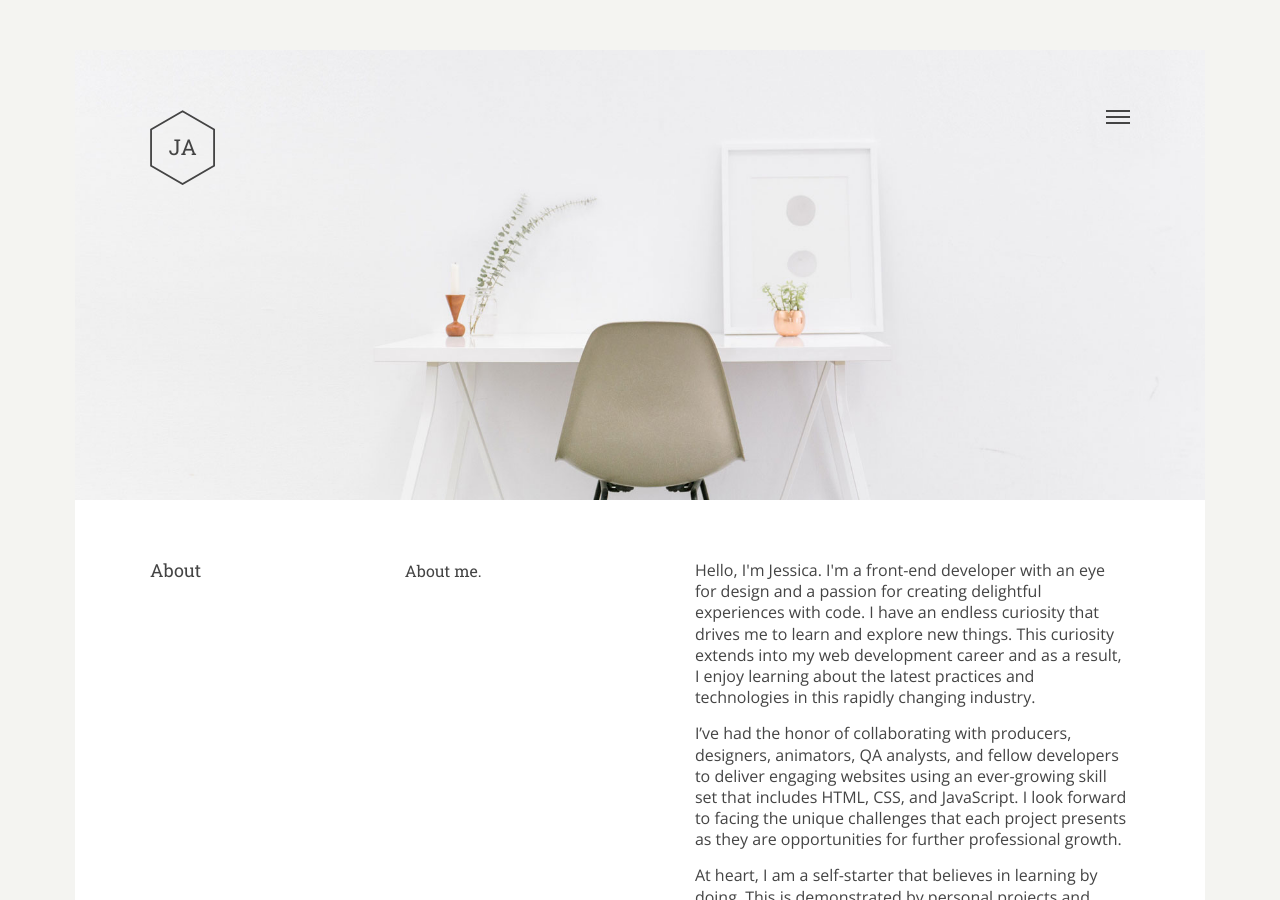
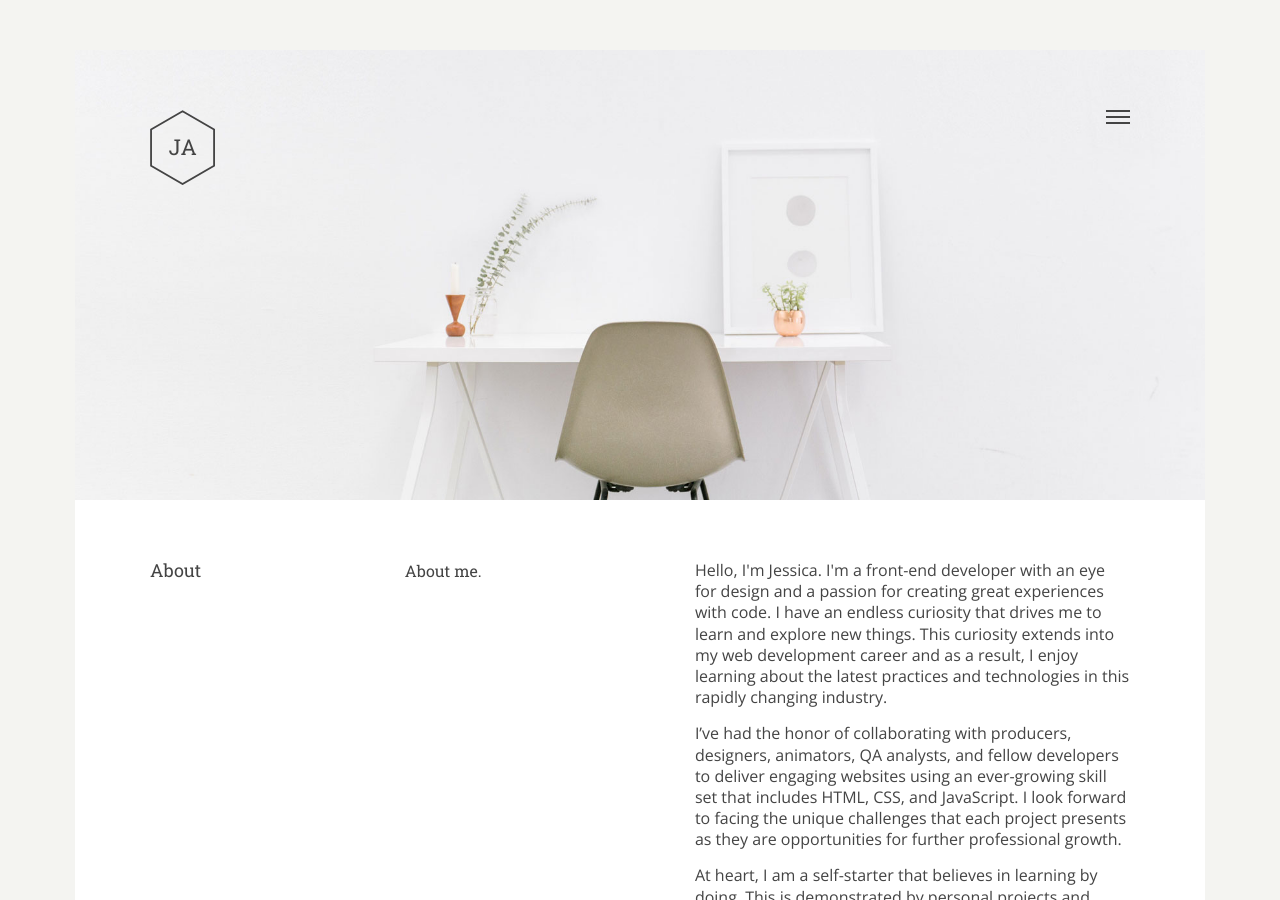
Before and after one commit to jessicaosei/jessicaosei.com, a Jekyll site: the page built from about/index.html, in a window 1280 px wide and 900 px high. Built offline with Jekyll 4.4.1, drawn with Linux system fonts in a browser that asks for light colours; Markdown is read by kramdown in place of the engine named in the settings; comment, search, counter and statistics services are not loaded.

Commit message:
Update intro line

```diff
--- a/about/index.html
+++ b/about/index.html
@@ -10,7 +10,7 @@ title: About &mdash; Jessica Agyemang | Front-End Developer
 					    <div class="about-container">
 					    	<h2 class="about-subtitle">About me.</h2>
 					    	<div class="about-text">
-						    	<p class="about-paragraph">Hello, I'm Jessica. I'm a front-end developer with an eye for design and a passion for creating delightful experiences with code. I have an endless curiosity that drives me to learn and explore new things. This curiosity extends into my web development career and as a result, I enjoy learning about the latest practices and technologies in this rapidly changing industry.</p>
+						    	<p class="about-paragraph">Hello, I'm Jessica. I'm a front-end developer with an eye for design and a passion for creating great experiences with code. I have an endless curiosity that drives me to learn and explore new things. This curiosity extends into my web development career and as a result, I enjoy learning about the latest practices and technologies in this rapidly changing industry.</p>
 						    	<p class="about-paragraph">I’ve had the honor of collaborating with producers, designers, animators, QA analysts, and fellow developers to deliver engaging websites using an ever-growing skill set that includes HTML, CSS, and JavaScript. I look forward to facing the unique challenges that each project presents as they are opportunities for further professional growth.</p>
 						    	<p class="about-paragraph">At heart, I am a self-starter that believes in learning by doing. This is demonstrated by personal projects and learning experiments published alongside client work. In addition to technical ability, I also possess the intangible qualities of having an eye for detail, the ability to learn quickly as well as being adaptable, resourceful, and proactive in approach to tasks. I am eager to bring both my technical skills and personal attributes to an organization where I can contribute to solving problems efficiently and help create experiences that users ultimately enjoy.</p>
 						    </div>
--- a/index.html
+++ b/index.html
@@ -5,7 +5,7 @@ title: Jessica Agyemang | Front-End Developer
       <section class="block hero-block">
         <div class="block-text">
           <h1 class="hero-heading">Hello, I'm Jessica.</h1>
-          <p class="block-paragraph">I'm a front-end developer with an eye for design and a passion for creating delightful experiences with code.</p>
+          <p class="block-paragraph">I'm a front-end developer with an eye for design and a passion for creating great experiences with code.</p>
           <a href="/about/" class="link">Read more
             <svg class="icon icon-arrow" version="1.1" id="Layer_1" xmlns="http://www.w3.org/2000/svg" xmlns:xlink="http://www.w3.org/1999/xlink" x="0px" y="0px" width="486.623px" height="96.006px" viewBox="633.148 238.297 486.623 96.006" enable-background="new 633.148 238.297 486.623 96.006" xml:space="preserve">
               <g>
```
